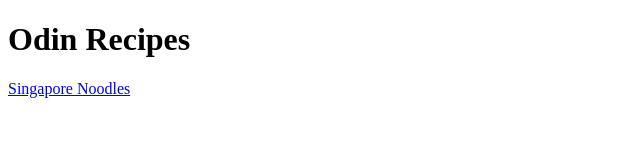
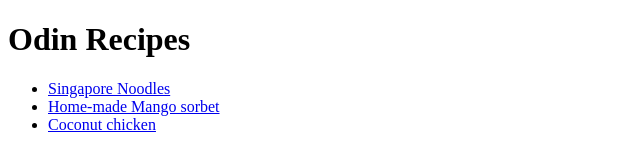
Before and after one commit to Darcy-Evans/odin-recipes, a plain HTML site: page index.html in a window 1280 px wide. Shown: the whole page, without its empty margins (0-640 px from the left). Drawn offline with Linux system fonts and the light colour scheme.

Commit message:
Index with 3 recipes

```diff
--- a/index.html
+++ b/index.html
@@ -6,8 +6,11 @@
 </head>
 <body>
 <h1>Odin Recipes</h1>
-<a href="recipes/singapore_noodles.html">Singapore Noodles</a>
-
+    <ul>
+        <li><a href="recipes/singapore_noodles.html">Singapore Noodles</a></li>
+        <li><a href="recipes/mango_sorbet.html">Home-made Mango sorbet</a></li>
+        <li><a href="recipes/coconut_chicken.html">Coconut chicken</a></li>
+    </ul>
 </body>
 
 </html>
```
